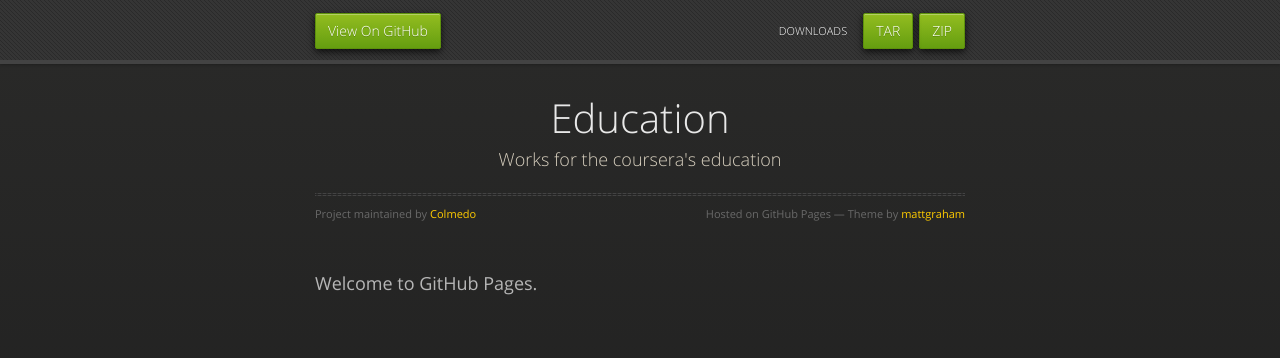
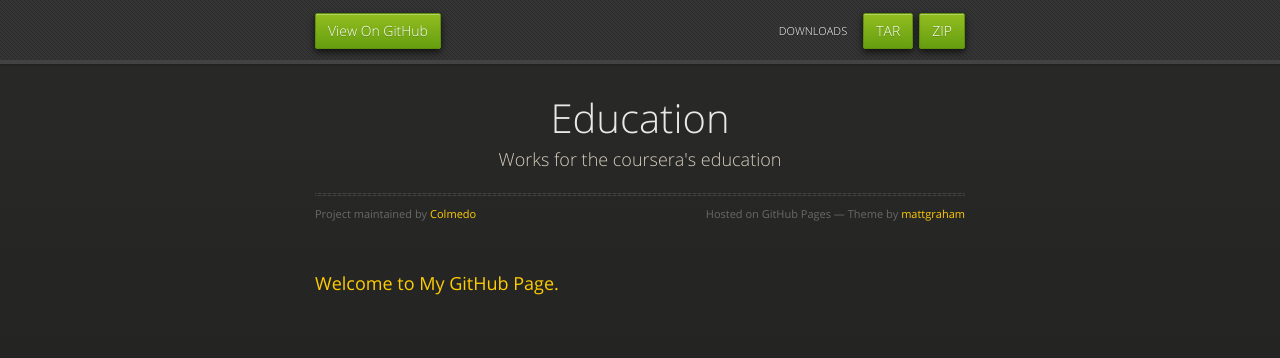
Before and after one commit to Colmedo/Education, a plain HTML site: page index.html in a window 1280 px wide. Drawn offline with nearby package versions, Linux system fonts and the light colour scheme.

Commit message:
test joint second page

```diff
--- a/index.html
+++ b/index.html
@@ -37,7 +37,7 @@
         </div>
 
         <h3>
-			<a id="welcome-to-github-pages" class="anchor" href="page.html" aria-hidden="true"><span aria-hidden="true" class="octicon octicon-link"></span></a>Welcome to GitHub Pages.
+			<a id="welcome-to-github-pages" class="anchor" href="page.html" aria-hidden="true"><span aria-hidden="true" class="octicon octicon-link"></span>Welcome to My GitHub Page.</a>
 		</h3
       </section>
 
```
